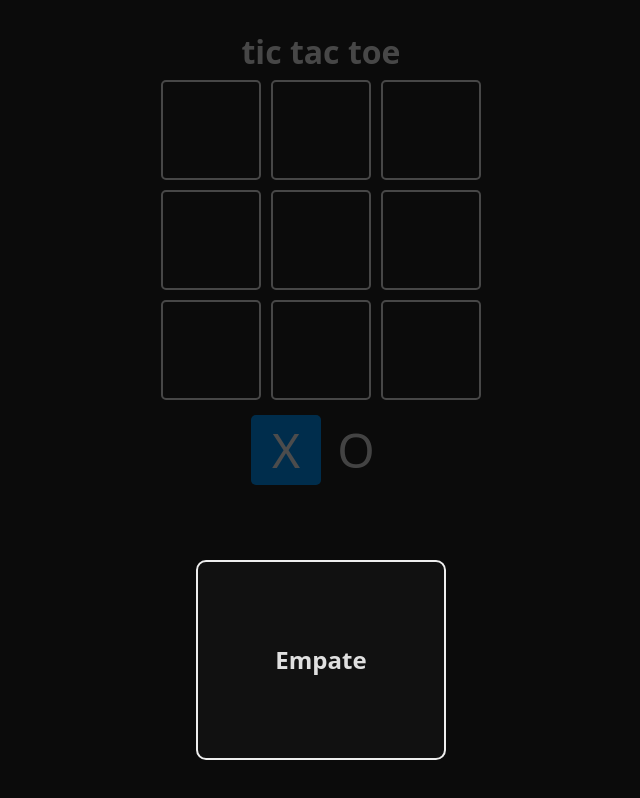
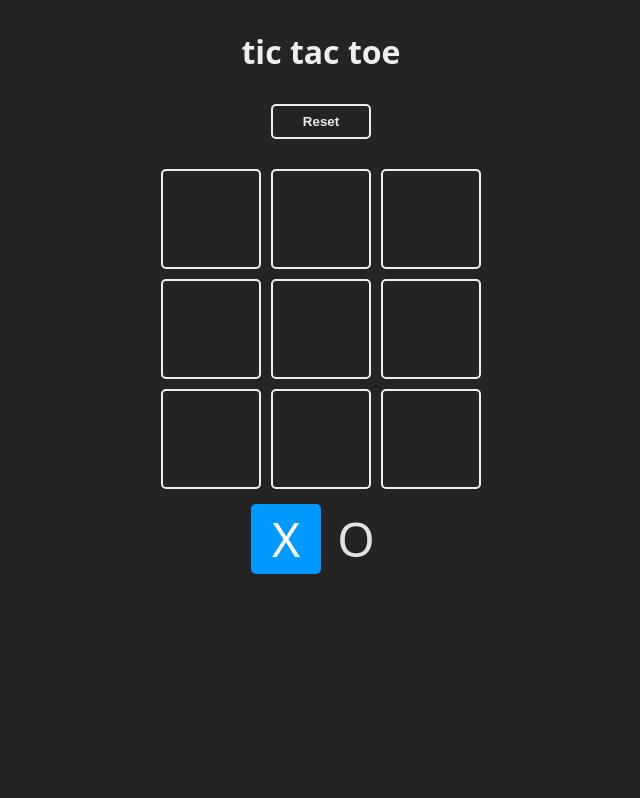
Before and after one commit to elialcodes/tic-tac-toe-Game, a React (Vite) app: page / in a window 1280 px wide. Shown: the whole page, without its empty margins (319-959 px from the left). Built offline with nearby package versions, Linux system fonts and the light colour scheme.

Commit message:
refactoring

```diff
--- a/package.json
+++ b/package.json
@@ -10,6 +10,7 @@
     "preview": "vite preview"
   },
   "dependencies": {
+    "canvas-confetti": "1.9.3",
     "react": "^18.2.0",
     "react-dom": "^18.2.0"
   },
--- a/src/App.jsx
+++ b/src/App.jsx
@@ -1,24 +1,10 @@
 import { useState } from 'react';
-import Square from './Square';
+import Square from './components/Square';
+import WinnerModal from './components/WinnerModal';
+import { turns, winnerCombos } from './constants';
+import confetti from 'canvas-confetti';
 
 function App() {
-  //VARIABLES:
-  const turns = {
-    x: 'X',
-    o: 'O',
-  };
-
-  const winnerCombos = [
-    [0, 1, 2],
-    [3, 4, 5],
-    [6, 7, 8],
-    [0, 3, 6],
-    [1, 4, 7],
-    [2, 5, 8],
-    [0, 4, 8],
-    [2, 4, 6],
-  ];
-
   //ESTADOS:
 
   //un array de 9 elementos y pedimos que llene todos los elementos con null
@@ -42,7 +28,12 @@ function App() {
     return null; //si no hay combinación ganadora
   };
 
-  //función para actualizar el tablero:
+  //función para ver si hay un empate, comprobamos que todas las celdas tengan valor distinto de null
+  const checkEndGame = (arrayCells) => {
+    return arrayCells.every((cell) => cell !== null);
+  };
+
+  //función para ir actualizando el tablero con cada click del usuario:
   const updateBoard = (index) => {
     //1. tratamos la variable board:
     //nuevo array con la variable de estado (es importante meterlo en otro array para no alterar el estado)
@@ -58,18 +49,33 @@ function App() {
     //2. tratamos la variable turn:
     const newTurn = turn === turns.x ? turns.o : turns.x;
     setTurn(newTurn);
-    //3. comprobamos si hay combinación ganadora según la actualización del nuevo tablero:
-    const newWinner = checkWinner(newBoard); //metemos la función en una variable para ver si da true:
+    //3. comprobamos si hay combinación ganadora o empate según la actualización del nuevo tablero:
+    const newWinner = checkWinner(newBoard); //metemos la función en una variable para ver si da true o false:
     if (newWinner) {
-      setWinner(newWinner); //el ganador se establece con X o O
+      confetti();
+      setWinner(newWinner); //el ganador se setea con X o O
+    } else if (checkEndGame(newBoard)) {
+      // con cada click vamos comprobamos que si las celdas tienen un valor distinto a null
+      setWinner(false); // el ganador se setea con false
     }
+  };
+
+  //función volver a jugar, seteamos los estados:
+  const handleReset = () => {
+    setBoard(Array(9).fill(null));
+    setTurn(turns.x);
+    setWinner(null);
   };
 
   return (
     <main className="board">
       <h1>tic tac toe</h1>
+      <button onClick={handleReset}>Reset</button>
       <section className="game">
         {board.map((_, index) => {
+          // poner _ es una convención para indicar que esa variable no se va a utilizar,
+          // en este caso indica el valor actual del elemento del array,
+          // que en map es obligatorio indicarlo
           return (
             <Square key={index} index={index} updateBoard={updateBoard}>
               {/* cada componente Square tiene dentro children, lo que nos ayuda a
@@ -84,11 +90,7 @@ function App() {
         <Square isSelected={turn === turns.x}>{turns.x}</Square>
         <Square isSelected={turn === turns.o}>{turns.o}</Square>
       </section>
-      <section className="winner">
-        <div className="text">
-          <h2>{winner ? `El ganador es: ${winner}` : 'Empate'}</h2>
-        </div>
-      </section>
+      <WinnerModal handleReset={handleReset} winner={winner}></WinnerModal>
     </main>
   );
 }
--- /dev/null
+++ b/src/components/WinnerModal.jsx
@@ -0,0 +1,21 @@
+import Square from './Square';
+
+function WinnerModal({ winner, handleReset }) {
+  //no hay un ganador, nos salimos y no retornamos nada
+  if (winner === null) {
+    return null;
+  }
+  return (
+    <section className="winner">
+      <div className="text">
+        <h2>{winner === false ? 'Empate' : `El ganador es: ${winner}`}</h2>
+        <div className={winner === false ? '' : 'win'}>{winner && <Square>{winner}</Square>}</div>
+        <button onClick={handleReset}>Comenzar</button>
+      </div>
+    </section>
+  );
+}
+
+export default WinnerModal;
+
+//renderizado condicional, cuando no es ternario: condición y &&
--- /dev/null
+++ b/src/constants.js
@@ -0,0 +1,16 @@
+//VARIABLES:
+export const turns = {
+  x: 'X',
+  o: 'O',
+};
+
+export const winnerCombos = [
+  [0, 1, 2],
+  [3, 4, 5],
+  [6, 7, 8],
+  [0, 3, 6],
+  [1, 4, 7],
+  [2, 5, 8],
+  [0, 4, 8],
+  [2, 4, 6],
+];
--- a/src/index.css
+++ b/src/index.css
@@ -38,12 +38,12 @@ body {
 
 .board h1 {
   color: #eee;
-  margin-bottom: 16px;
+  margin-bottom: 40px;
 }
 
 .board button {
   padding: 8px 12px;
-  margin: 25px;
+  /* margin: 25px; */
   background: transparent;
   border: 2px solid #eee;
   color: #eee;
@@ -63,6 +63,7 @@ body {
   display: grid;
   grid-template-columns: repeat(3, 1fr);
   gap: 10px;
+  margin-top: 30px;
 }
 
 .turn {
@@ -103,20 +104,21 @@ body {
 .winner .text {
   background: #111;
   height: 200px;
-  width: 250px;
+  width: 300px;
   border: 2px solid #eee;
   border-radius: 10px;
   display: flex;
   flex-direction: column;
   justify-content: center;
   align-items: center;
-  gap: 20px;
+  gap: 15px;
 }
 
 .winner .win {
   margin: 0 auto;
   width: fit-content;
   border: 2px solid #eee;
+  background-color: #09f;
   border-radius: 10px;
   display: flex;
   gap: 15px;
```
Also changed, not shown: src/App.css (deleted, +0 -42 lines), src/components/Square.jsx (renamed from src/Square.jsx), 1 other file (tests, documents, lock files or other folders).
